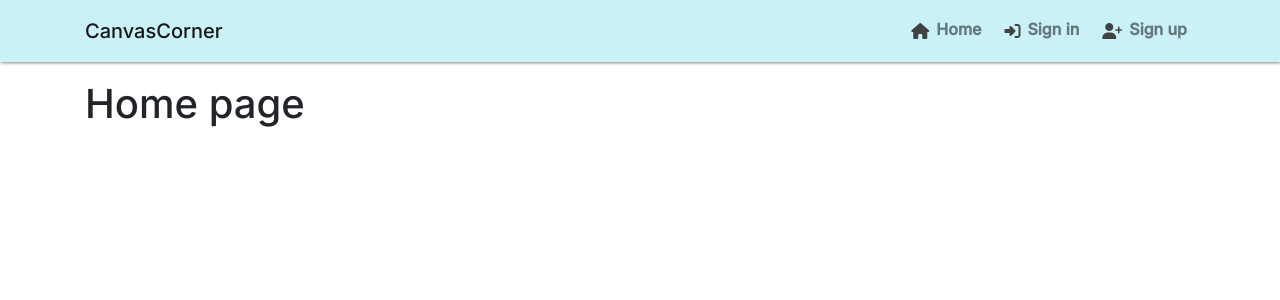
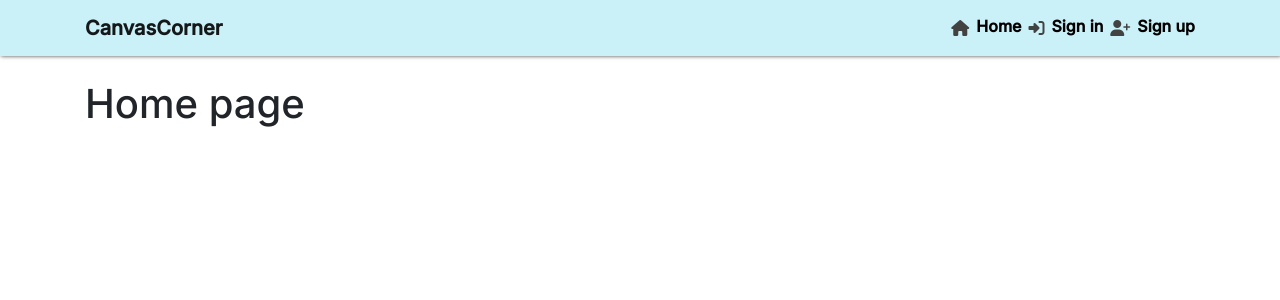
Before and after one commit to damidaramola/canvas-corner, a React (Create React App) app: page / in a window 1280 px wide. Shown: the top 300 px of the page. Built offline with nearby package versions, Linux system fonts and the light colour scheme.

Commit message:
add routing for sign up page

```diff
--- a/src/App.js
+++ b/src/App.js
@@ -14,6 +14,8 @@ function App() {
           </Route>
           <Route exact path='/signin' render={() => <h1> Sign in</h1>}>
           </Route>
+          <Route exact path='/signup' render={() => <h1> Sign up</h1>}>
+          </Route>
         </Switch>
 
 
--- a/src/components/NavBar.js
+++ b/src/components/NavBar.js
@@ -1,18 +1,21 @@
 import React from 'react'
 import {Navbar, Container, Nav} from "react-bootstrap";
 import styles from "../styles/NavBar.module.css";
+import {NavLink} from 'react-router-dom'
 
 const NavBar = () => {
   return (
     <Navbar className={styles.NavBar}  expand="md" fixed="top">
       <Container>
+    <NavLink to='/'>
     <Navbar.Brand >CanvasCorner</Navbar.Brand>
+    </NavLink>
     <Navbar.Toggle aria-controls="basic-navbar-nav" />
     <Navbar.Collapse id="basic-navbar-nav">
       <Nav className="ml-auto">
-        <Nav.Link ><i class="fa-solid fa-house"></i>Home</Nav.Link>
-        <Nav.Link ><i class="fa-solid fa-right-to-bracket"></i>Sign in</Nav.Link>
-        <Nav.Link ><i class="fa-solid fa-user-plus"></i>Sign up</Nav.Link>
+        <NavLink to='/' ><i class="fa-solid fa-house"></i>Home</NavLink>
+        <NavLink to='/signin' ><i class="fa-solid fa-right-to-bracket"></i>Sign in</NavLink>
+        <NavLink to='/signup'><i class="fa-solid fa-user-plus"></i>Sign up</NavLink>
       </Nav>
     </Navbar.Collapse>
     </Container>
```
